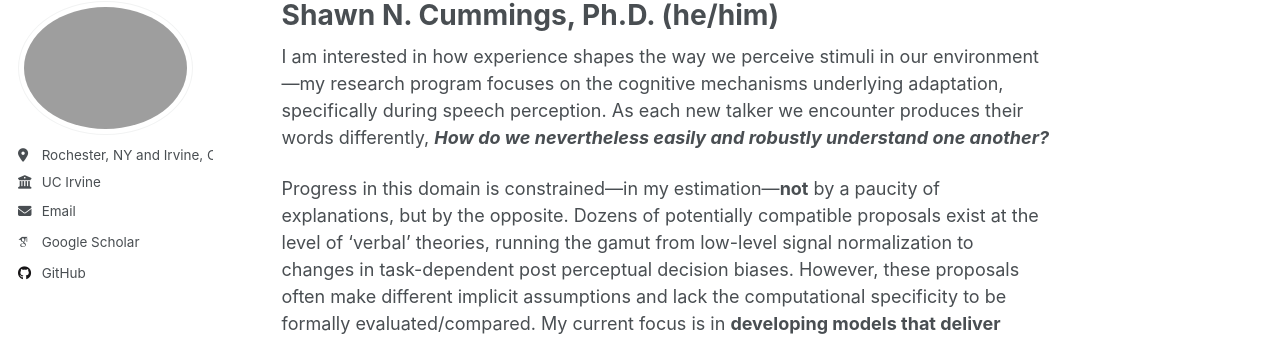
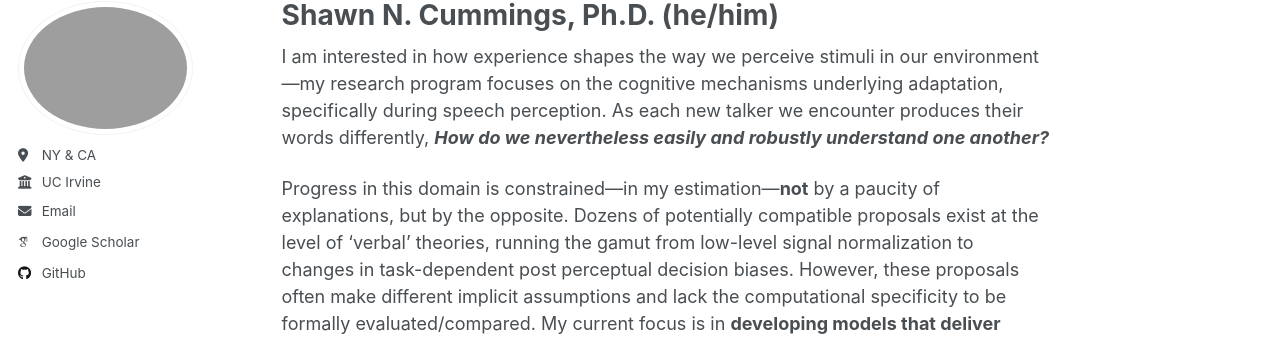
Before and after one commit to ShawnNCummings/ShawnNCummings.github.io, a Jekyll site: the page built from _pages/about.md, in a window 1280 px wide. Shown: the part 98-437 px from the top of the page. Built offline with Jekyll 4.4.1, drawn with Linux system fonts in a browser that asks for light colours; some web fonts are replaced; a script that is not in the unit is left out.

Commit message:
Update _config.yml

```diff
--- a/_config.yml
+++ b/_config.yml
@@ -26,7 +26,7 @@ author:
   #name             : "Shawn N. Cummings, PhD"
   #pronouns         : # example: "he/him"
   #bio              : "Cognitive scientist focused on how we understand the world and each other"
-  location         : "Rochester, NY and Irvine, CA"
+  location         : "NY & CA"
   employer         : "UC Irvine"
   uri              : # URL
   email            : "scummin2@uci.edu"
```
